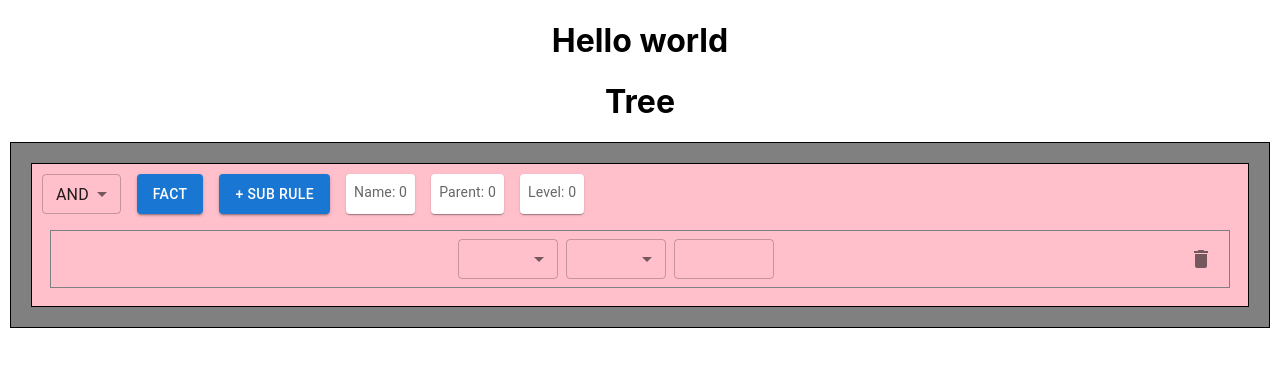
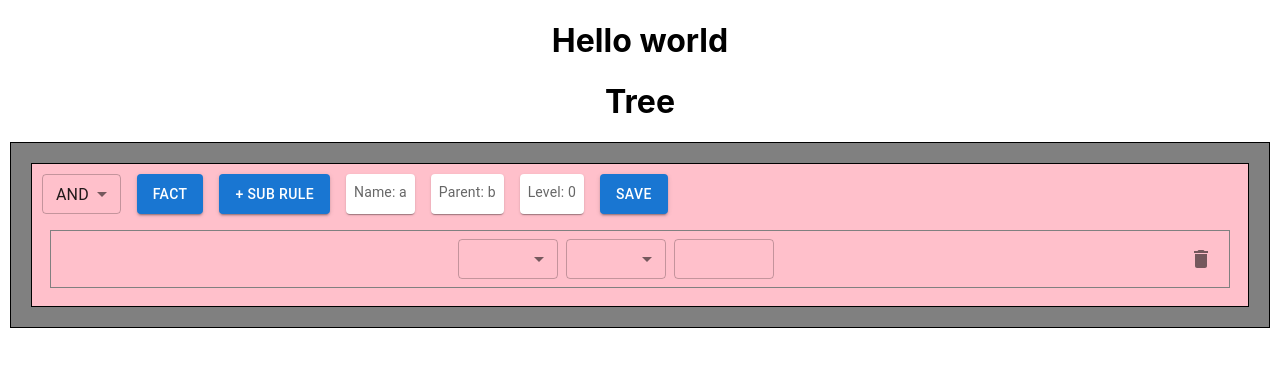
Before and after one commit to Arunkumar2611/Prac, a React (Create React App) app: page / in a window 1280 px wide. Shown: the top 366 px of the page. Built offline with nearby package versions, Linux system fonts and the light colour scheme.

Commit message:
add modified

```diff
--- a/src/TreeComponent/ListItem.js
+++ b/src/TreeComponent/ListItem.js
@@ -1,23 +1,31 @@
 import React, { useState } from "react";
-import { Box, Button, IconButton, Stack, Select, MenuItem, Paper } from "@mui/material";
+import {
+  Box,
+  Button,
+  IconButton,
+  Stack,
+  Select,
+  MenuItem,
+  Paper,
+} from "@mui/material";
 import DeleteIcon from "@mui/icons-material/Delete";
 import FactSelect from "../Component/FactSelect";
-import { styled } from '@mui/material/styles';
+import { styled } from "@mui/material/styles";
 
 const Item = styled(Paper)(({ theme }) => ({
-  backgroundColor: theme.palette.mode === 'dark' ? '#1A2027' : '#fff',
+  backgroundColor: theme.palette.mode === "dark" ? "#1A2027" : "#fff",
   ...theme.typography.body2,
   padding: theme.spacing(1),
-  textAlign: 'center',
+  textAlign: "center",
   color: theme.palette.text.secondary,
 }));
 
 export default function ListItem(props) {
-  const { item, level, handleClick, recursiveRemove } = props;
+  const { item, level, handleClick, recursiveRemove, handleFormChange } = props;
   // console.log("%cInside Listitem", "color: purple", item, level);
-  const [subrule, setSubRule] = useState(item.logical);
+  const [subrule, setSubRule] = useState("AND");
   const [addFact, setAddFact] = useState([
-    { optionVal: "", operatorVal: "", valText: "" }
+    { optionVal: "", operatorVal: "", valText: "" },
   ]);
 
   const handleAddFact = () => {
@@ -28,18 +36,25 @@ export default function ListItem(props) {
     setSubRule(event.target.value);
   };
 
-  console.log("------logical : ", subrule)
-  console.log("item.name : ", item.name)
-  console.log("item.parent : ", item.parent)
-  console.log("item.logical : ", item.logical)
+  handleFormChange({
+    fact: addFact,
+    logical: subrule
+  }, item.parent)
+
+  // console.log("------logical : ", subrule);
+  // console.log("item.name : ", item.name);
+  // console.log("item.parent : ", item.parent);
+  // console.log("item.logical : ", item.logical);
+
+  console.log("addFact", addFact);
 
   return (
     <Box
       style={{
-        backgroundColor: 'pink',
-        border: '1px solid',
-        padding: '10px',
-        margin: '10px',
+        backgroundColor: "pink",
+        border: "1px solid",
+        padding: "10px",
+        margin: "10px",
       }}
     >
       <Stack spacing={2} direction="row">
@@ -55,26 +70,37 @@ export default function ListItem(props) {
         <Button variant="contained" onClick={handleAddFact}>
           Fact
         </Button>
-        <Button variant="contained" onClick={(e) => handleClick(e, {
-          logical: subrule,
+        <Button
+          variant="contained"
+          onClick={(e) =>
+            handleClick(e, {
+              // logical: subrule,
               name: item.parent + Math.floor(Math.random() * 100),
               children: [],
               parent: item.name || null,
-
-        })}>
+              level: level || 1,
+              // fact: addFact,
+            })
+          }
+        >
           + Sub Rule
         </Button>
-        {level > 0 && <IconButton
+        {level > 0 && (
+          <IconButton
             sx={{ float: "right" }}
             onClick={() => recursiveRemove(item.name)}
           >
             <DeleteIcon />
-        </IconButton>}
+          </IconButton>
+        )}
 
         <Item>Name: {item.name}</Item>
         <Item>Parent: {item.parent}</Item>
         <Item>Level: {level}</Item>
 
+        {level === 0 && <Button sx={{ float: "right" }} variant="contained">
+          Save
+        </Button>}
       </Stack>
       <Box sx={{ mt: 2 }}>
         {addFact.map((fact, index) => (
--- a/src/TreeComponent/MainApp.js
+++ b/src/TreeComponent/MainApp.js
@@ -1,25 +1,60 @@
-import React from 'react'
-import TreeDynamicData from './TreeDynamicData';
-import Form from './Form';
-import { findNodeOriginal } from './Helpers/findNodeOriginal';
-import { yellow } from '@mui/material/colors';
+import React from "react";
+import TreeDynamicData from "./TreeDynamicData";
+import Form from "./Form";
+import { findNodeOriginal } from "./Helpers/findNodeOriginal";
+import { yellow } from "@mui/material/colors";
 
 const MainApp = () => {
   const [newData, setNewData] = React.useState([
     {
-      "logical": "AND",
-      "name": 0,
+      "logical": "",
+      "name": "a",
       "children": [],
-      "parent": 0,
+      "parent": "b",
+      "fact": []
     }
   ]);
 
+  function findByIdRecursive(array, parent, data) {
+    for (let index = 0; index < array.length; index++) {
+      const element = array[index];
+      if (element.parent === parent) {
+        return element;
+      } else {
+        if (element.children) {
+          const found = findByIdRecursive(element.children, parent, data);
+
+          if (found) {
+            return found;
+          }
+        }
+      }
+    }
+  }
+
+  const handleFormChange = (data, parent) => {
+    const result = findByIdRecursive(newData, parent, data)
+    // console.log("resssssssss",result);
+    const list = [...newData];
+
+  }
 
   const handleClick = (event, incoming) => {
-    console.log("%cInside handler name: ", "color: white; background:gray", incoming.name);
-    console.log("%cInside handler parent: ", "color: white; background:gray", incoming.parent);
-    console.log("%cInside handler logical: ", "color: white; background:gray", incoming.logical);
-
+    // console.log(
+    //   "%cInside handler name: ",
+    //   "color: white; background:gray",
+    //   incoming.name
+    // );
+    // console.log(
+    //   "%cInside handler parent: ",
+    //   "color: white; background:gray",
+    //   incoming.parent
+    // );
+    // console.log(
+    //   "%cInside handler logical: ",
+    //   "color: white; background:gray",
+    //   incoming.logical
+    // );
 
     // console.log("arun", incoming)
     let { parent } = incoming;
@@ -29,21 +64,17 @@ const MainApp = () => {
       setNewData((oldData) => [...oldData, incoming]);
       // console.log("%cFIRST COMPONENT", "color: orange", incoming);
     } else {
-      console.log("adding a child");
-      console.log("new", newData)
+      // console.log("adding a child");
+      // console.log("new Data------>", newData);
       let currentData = newData[0];
       if (!parent) {
         parent = currentData.name;
         incoming.parent = parent;
       }
-      // console.log("currentData", currentData, "parent", currentData.name);
-      // we need to loop throught the current tree to find the matching parent
-      // once found, we need to push the new node to the array of children of that parent node
       const newChild = findNodeOriginal(parent, incoming, currentData);
       setNewData([newChild]);
-
     }
-  }
+  };
 
   const removeFunc = (name, arr) => {
     return arr
@@ -53,21 +84,25 @@ const MainApp = () => {
         el.children = removeFunc(name, el.children);
         return el;
       });
-  }
+  };
 
   const recursiveRemove = (name) => {
     const result = removeFunc(name, newData);
-    setNewData(result)
-  }
+    setNewData(result);
+  };
 
-  console.log("newData", newData);
+  console.log("*********newData: ", newData);
   return (
     <div>
       <h1>Tree</h1>
-      <TreeDynamicData dynamicData={newData} handleClick={handleClick} recursiveRemove={recursiveRemove} />
+      <TreeDynamicData
+        dynamicData={newData}
+        handleClick={handleClick}
+        recursiveRemove={recursiveRemove}
+        handleFormChange={handleFormChange}
+      />
+    </div>
+  );
+};
 
-    </div>
-  )
-}
-
-export default MainApp
+export default MainApp;
--- a/src/TreeComponent/TreeDynamicData.js
+++ b/src/TreeComponent/TreeDynamicData.js
@@ -1,23 +1,43 @@
 import React from "react";
 import ListItem from "./ListItem";
-import { Box } from "@mui/material";
+import { Box, Button } from "@mui/material";
 
 export default function TreeDynamicData(props) {
-  const { dynamicData, level = 0, handleClick, recursiveRemove } = props;
+  const {
+    dynamicData,
+    level = 0,
+    handleClick,
+    recursiveRemove,
+    handleFormChange,
+  } = props;
   // console.log("%cinside tree", "color: red", dynamicData, "level", level);
   if (!dynamicData || !dynamicData.length) return null;
 
   return (
-    <Box style={{
-      backgroundColor: 'gray',
-      border: '1px solid',
-      padding: '10px',
-      margin: '10px',
-    }}>
+    <Box
+      style={{
+        backgroundColor: "gray",
+        border: "1px solid",
+        padding: "10px",
+        margin: "10px",
+      }}
+    >
       {dynamicData.map((item) => (
         <div id={item.name} className="item" key={item.name}>
-          <ListItem item={item} level={level} handleClick={handleClick} recursiveRemove={recursiveRemove} />
-          <TreeDynamicData dynamicData={item.children} level={level + 1} handleClick={handleClick} recursiveRemove={recursiveRemove} />
+          <ListItem
+            item={item}
+            level={level}
+            handleClick={handleClick}
+            recursiveRemove={recursiveRemove}
+            handleFormChange={handleFormChange}
+          />
+          <TreeDynamicData
+            dynamicData={item.children}
+            level={level + 1}
+            handleClick={handleClick}
+            recursiveRemove={recursiveRemove}
+            handleFormChange={handleFormChange}
+          />
         </div>
       ))}
     </Box>
```
Also changed, not shown: practise.js (+55 -22 lines). Lines whose indentation alone changed are shown as unchanged.
